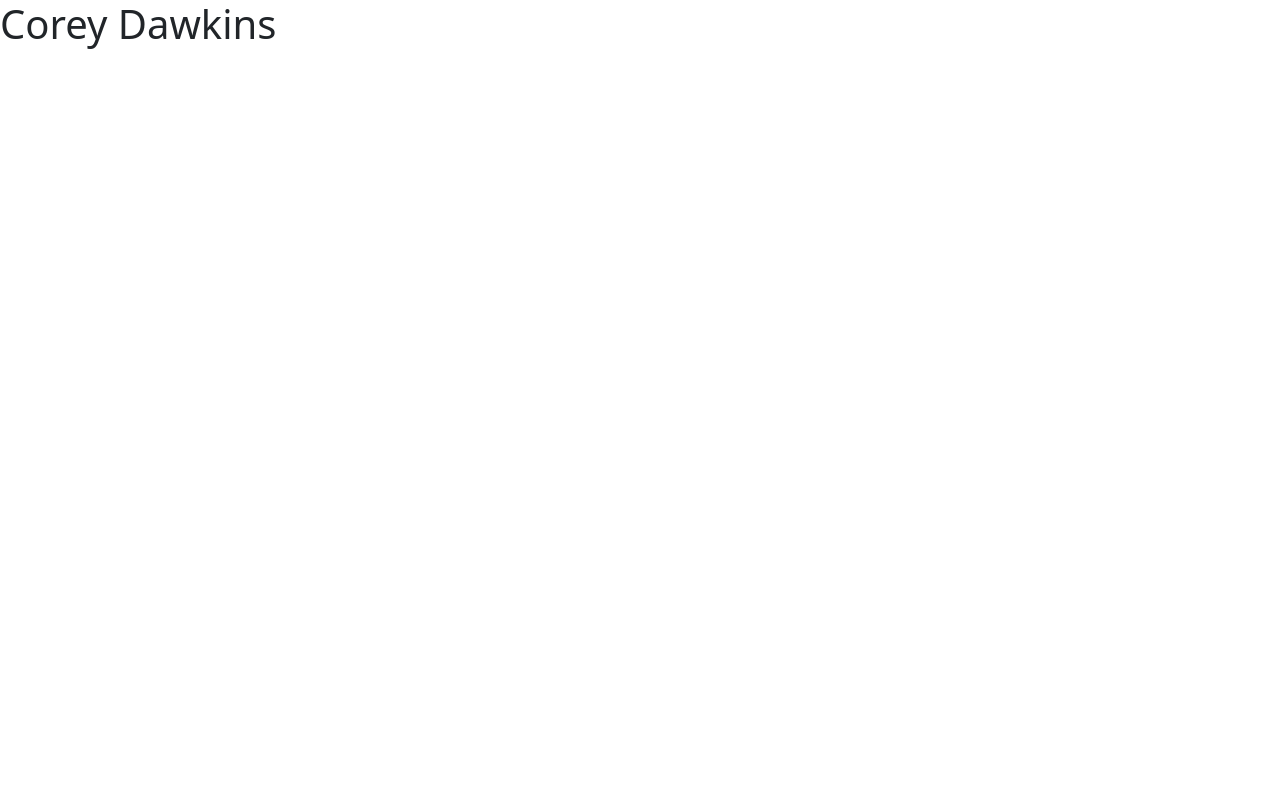
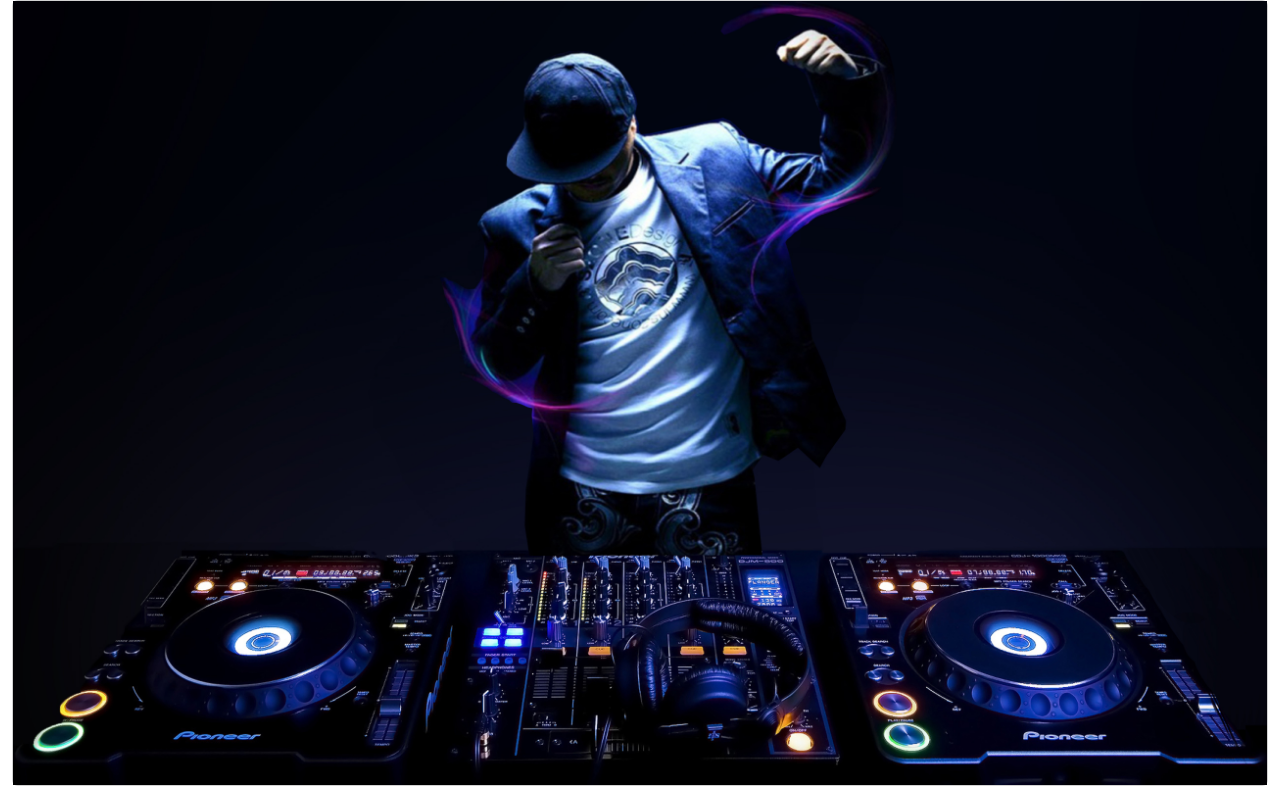
Before and after one commit to andrewincode/cd, a plain HTML site: page index.html in a window 1280 px wide. Drawn offline with nearby package versions, Linux system fonts and the light colour scheme.

Commit message:
Update index.html

```diff
--- a/index.html
+++ b/index.html
@@ -8,8 +8,16 @@
     <link href="assets/css/style.css" rel="stylesheet">
   </head>
   <body>
-    <div class="page h100 w100">
-      <h1>Corey Dawkins</h1>
+    <div class="page h-100 mh-100 w-100 mw-100 g-0">
+      <div class="container-fluid">
+        <div class="row">
+          <div class="col-sm-12">
+            <div class="card">
+              <img class="" src="assets/images/homepage.jpeg" alt="" />
+            </div>
+          </div>
+        </div>
+      </div>
     </div>
     <script src="https://cdn.jsdelivr.net/npm/bootstrap@5.2.2/dist/js/bootstrap.bundle.min.js" integrity="sha384-OERcA2EqjJCMA+/3y+gxIOqMEjwtxJY7qPCqsdltbNJuaOe923+mo//f6V8Qbsw3" crossorigin="anonymous"></script>
     <script src="assets/js/scripts.js"></script>
```
